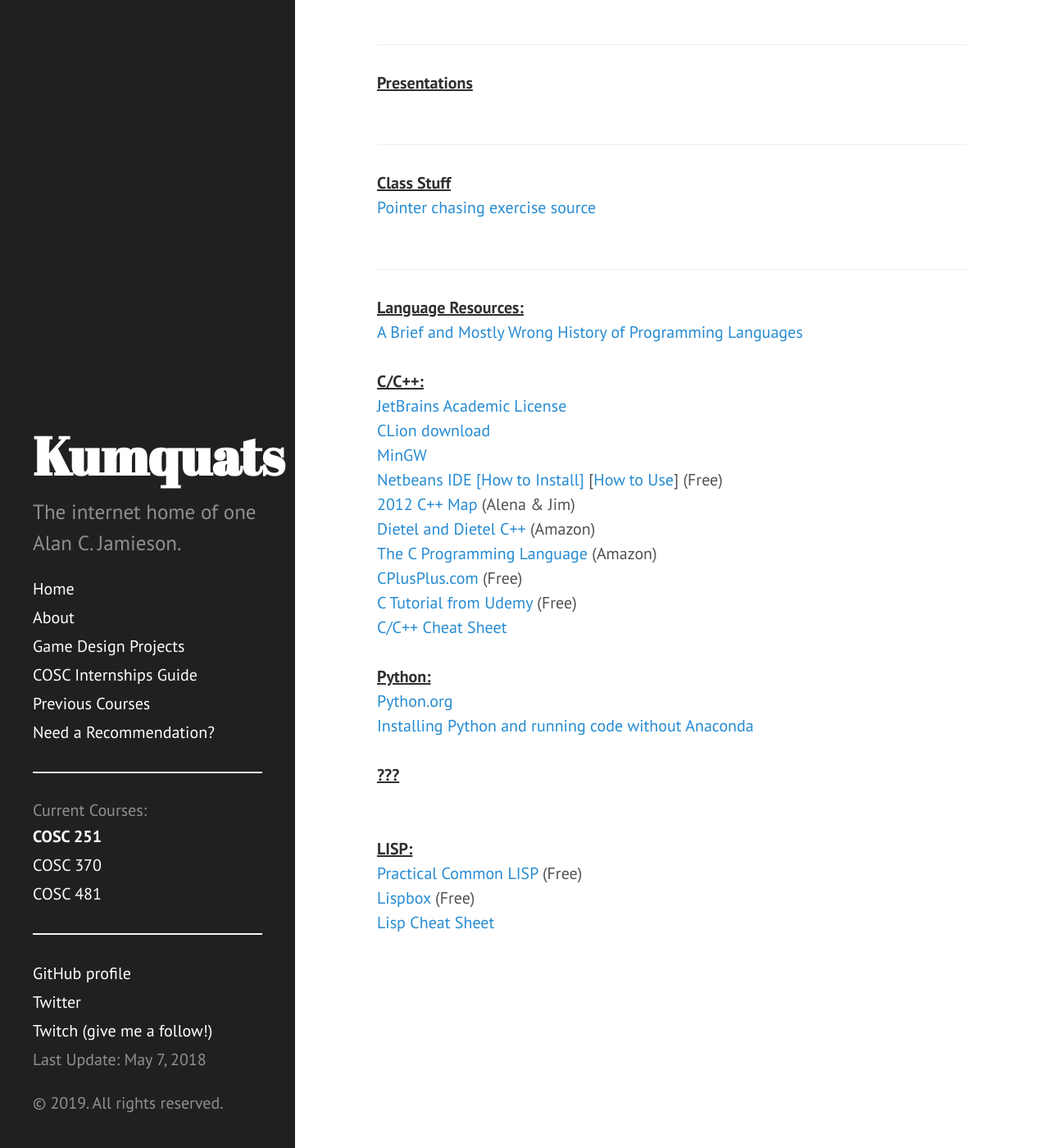
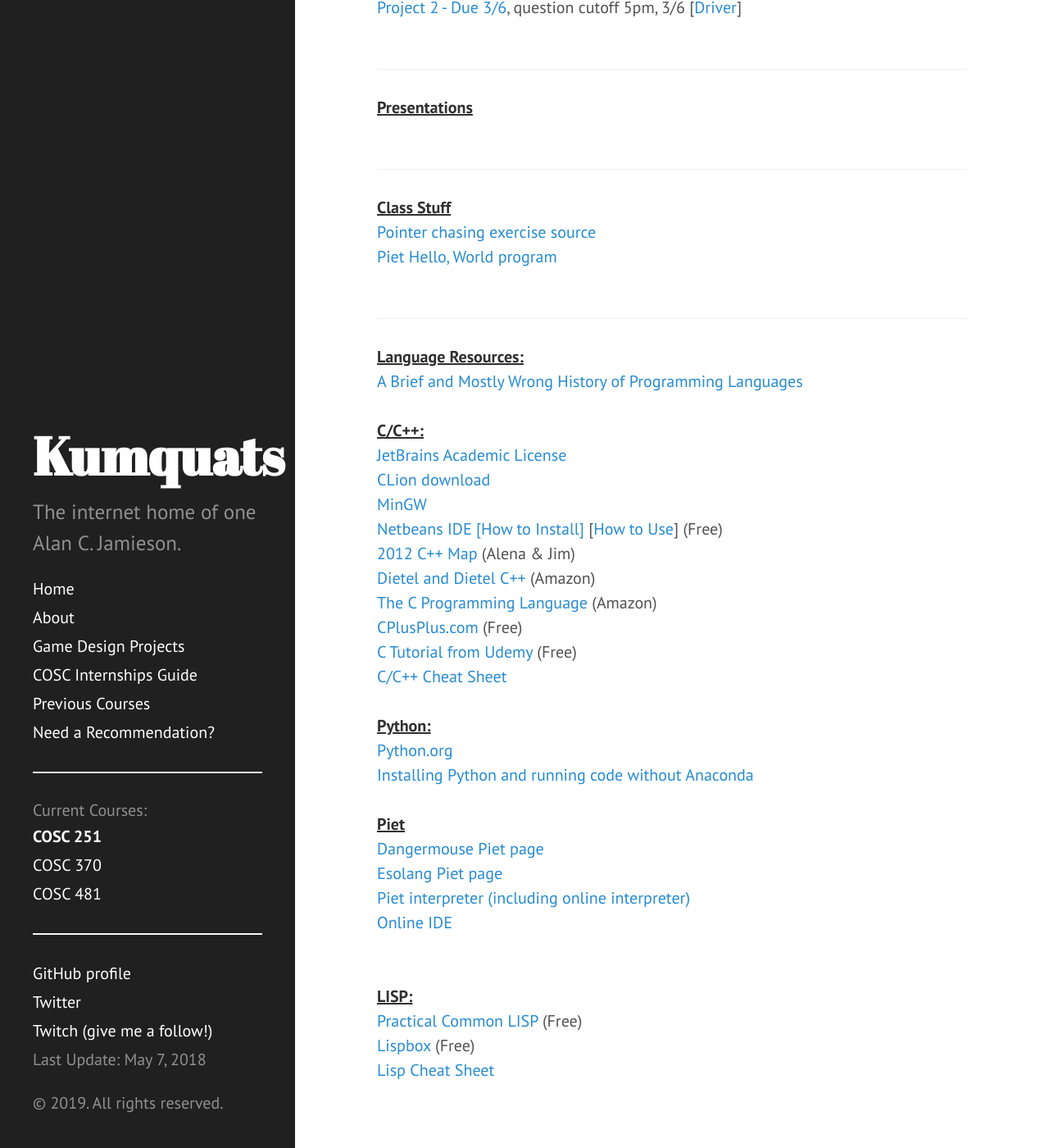
Before and after one commit to ripark/ripark.github.io, a Jekyll site: the page built from s19/cosc251.html, in a window 1280 px wide and 1400 px high, scrolled down 860 px. Shown: the whole window at 82% size. Built offline with Jekyll 4.4.1, drawn with Linux system fonts in a browser that asks for light colours; Markdown is read by kramdown in place of the engine named in the settings; some of the changed text lies outside the part shown.

Commit message:
251 update

```diff
--- a/s19/cosc251.html
+++ b/s19/cosc251.html
@@ -50,6 +52,8 @@ TAs are allowed to call off their hours if no one shows up in the first half.
 <strong><u>Class Stuff</strong></u>
 <br>
 <a href="http://ripark.github.io/s19/PointerChasing.c">Pointer chasing exercise source</a>
+<br>
+<a href="http://ripark.github.io/s19/Piet_hello_big.png">Piet Hello, World program</a>
 <br>
 <br>
 <hr>
@@ -111,8 +115,20 @@ TAs are allowed to call off their hours if no one shows up in the first half.
              rel="self">Installing Python and running code without Anaconda</a>
         <br />
         <br />
-        <strong><u>???</u></strong>
+        <strong><u>Piet</u></strong>
         <br>
+        <a href="http://www.dangermouse.net/esoteric/piet.html"
+             rel="self">Dangermouse Piet page</a>
+        <br />
+        <a href="https://esolangs.org/wiki/piet"
+             rel="self">Esolang Piet page</a>
+        <br />
+        <a href="https://www.bertnase.de/npiet/"
+             rel="self">Piet interpreter (including online interpreter)</a>
+        <br />
+        <a href="https://www.rapapaing.com/blog/pietdev/"
+             rel="self">Online IDE</a>
+        <br />
         <br>
         <br>
         <strong><u>LISP:</u></strong>
```
Also changed, not shown: other parts of s19/cosc251.html (+2 -0 lines), s19/lab4.py (added, +19 -0 lines), s19/lab4driver.py (added, +39 -0 lines), s19/Piet_hello_big.png (added), 1 other file.
